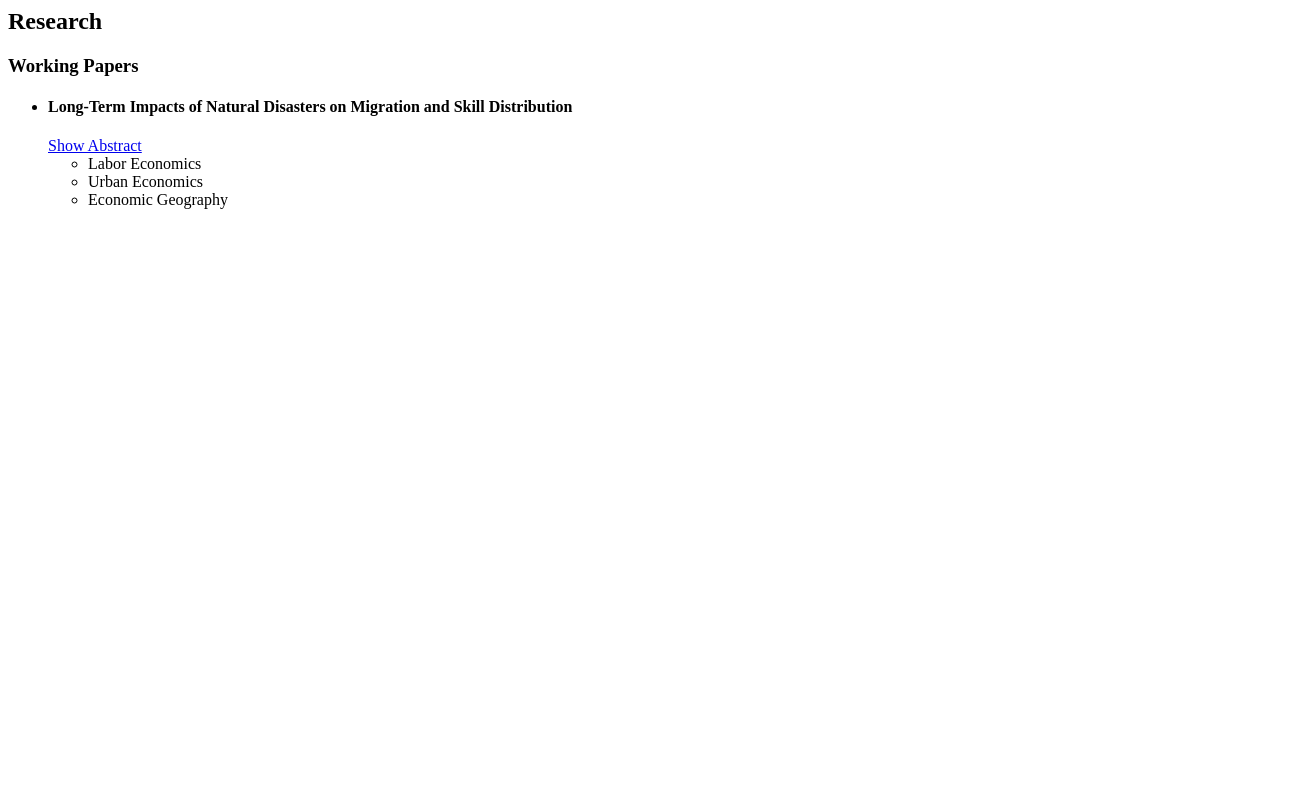
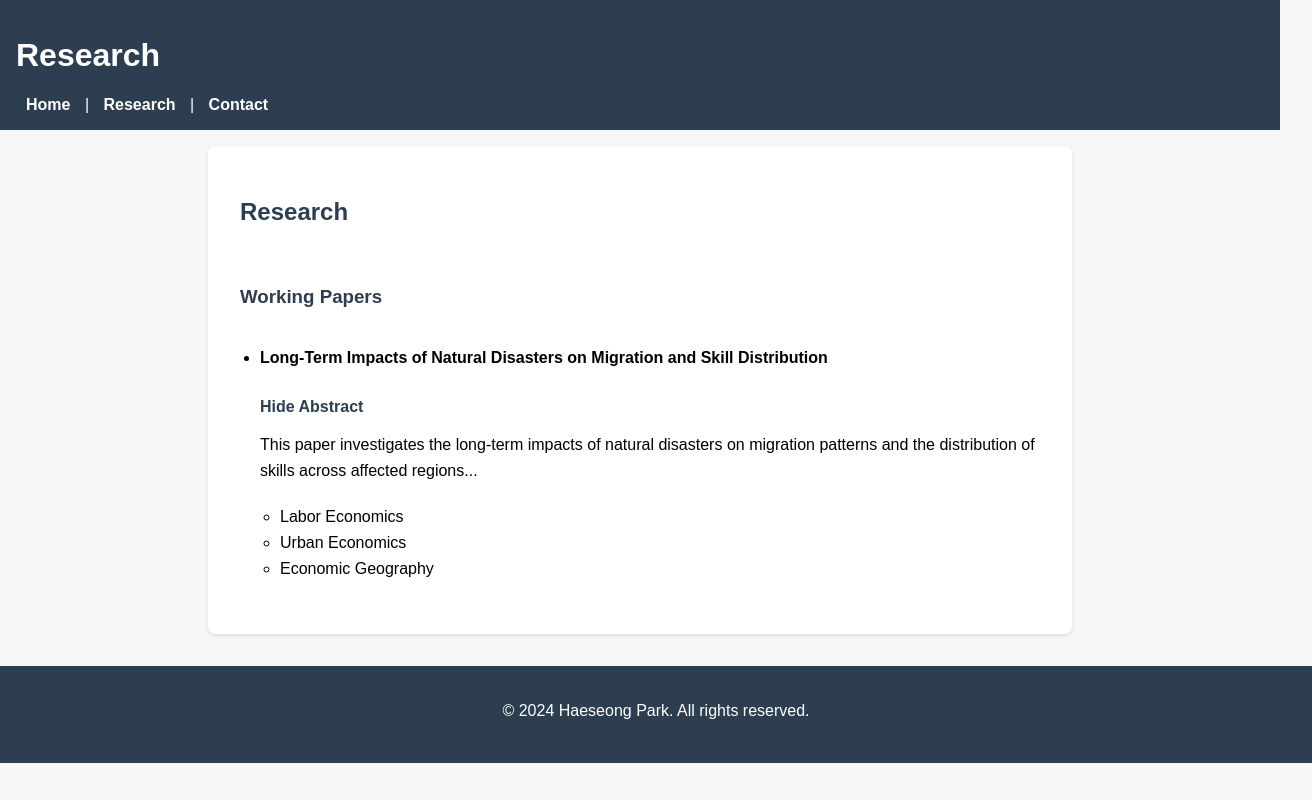
Before and after one commit to haeseong-a/haeseong.park, a plain HTML site: page research.html in a window 1280 px wide. Both pictures are taken after a click on the link "Show Abstract". Shown: the whole page, 1312 px wide, since content can reach past the window. Drawn offline with Linux system fonts and the light colour scheme.

Commit message:
Update research.html

```diff
--- a/research.html
+++ b/research.html
@@ -1,3 +1,33 @@
+<!DOCTYPE html>
+<html lang="en">
+<head>
+    <meta charset="UTF-8">
+    <meta name="viewport" content="width=device-width, initial-scale=1.0">
+    <title>Research - Haeseong Park</title>
+    <link rel="stylesheet" href="style.css">
+    <script>
+        function toggleAbstract() {
+            var abstract = document.getElementById("abstract");
+            var link = document.querySelector("a[onclick='toggleAbstract()']");
+            if (abstract.style.display === "none") {
+                abstract.style.display = "block";
+                link.textContent = "Hide Abstract";
+            } else {
+                abstract.style.display = "none";
+                link.textContent = "Show Abstract";
+            }
+        }
+    </script>
+</head>
+<body>
+    <header>
+        <h1>Research</h1>
+        <nav>
+            <a href="index.html">Home</a> |
+            <a href="research.html">Research</a> |
+            <a href="contact.html">Contact</a>
+        </nav>
+    </header>
     <section>
         <h2>Research</h2>
         <h3>Working Papers</h3>
@@ -16,3 +46,9 @@
             </li>
         </ul>
     </section>
+
+    <footer>
+        <p>&copy; 2024 Haeseong Park. All rights reserved.</p>
+    </footer>
+</body>
+</html>
```
Lines whose indentation alone changed are shown as unchanged.
